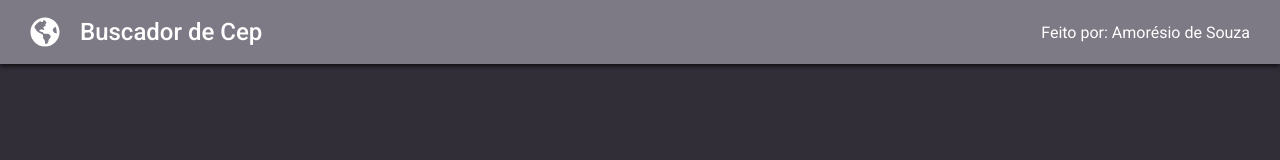
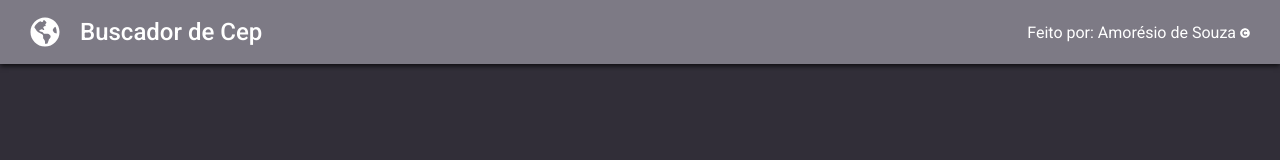
Before and after one commit to Asrlopes/busca-cep, a React (Create React App) app: page / in a window 1280 px wide. Shown: the top 160 px of the page. Built offline with nearby package versions, Linux system fonts and the light colour scheme.

Commit message:
att: header

```diff
--- a/src/components/Header/index.js
+++ b/src/components/Header/index.js
@@ -1,5 +1,5 @@
 import React from 'react';
-import { FaGlobeAmericas } from 'react-icons/fa';
+import { FaGlobeAmericas, FaCopyright } from 'react-icons/fa';
 
 import { Container, Content } from './styles';
 
@@ -11,7 +11,9 @@ function Header() {
           <FaGlobeAmericas size={30} />
           <h1>Buscador de Cep</h1>
         </nav>
-        <span>Feito por: Amorésio de Souza</span>
+        <span>
+          Feito por: Amorésio de Souza <FaCopyright size={10} />
+        </span>
       </Content>
     </Container>
   );
--- a/src/components/Header/styles.js
+++ b/src/components/Header/styles.js
@@ -2,9 +2,9 @@ import styled from 'styled-components';
 
 export const Container = styled.header`
   width: 100vw;
-  padding: 0 30px;
+  padding: 0 1.875rem;
   background-color: #7d7a85;
-  box-shadow: 0px 2px 5px 0px rgba(0, 0, 0, 0.75);
+  box-shadow: 0rem 0.125rem 0.3125rem 0rem rgba(0, 0, 0, 0.75);
 `;
 
 export const Content = styled.div`
```
